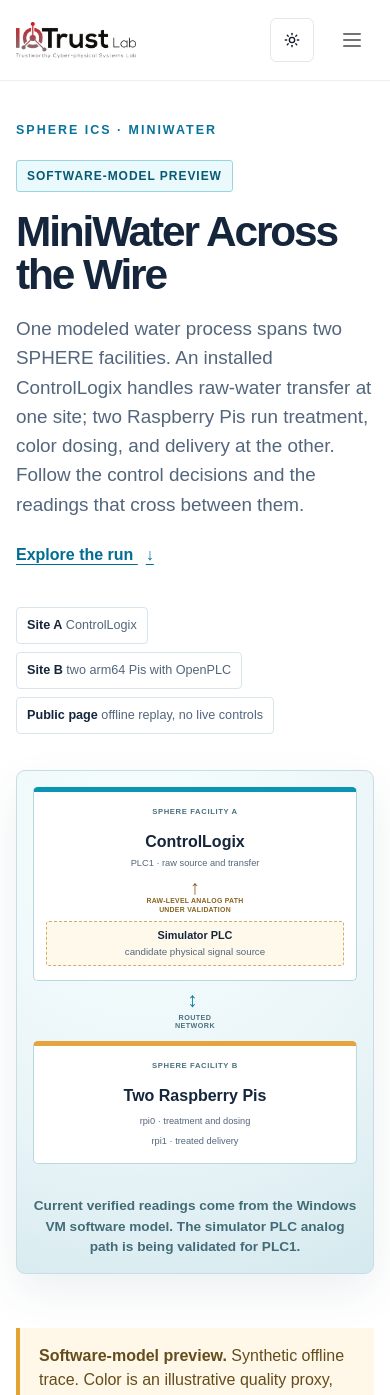
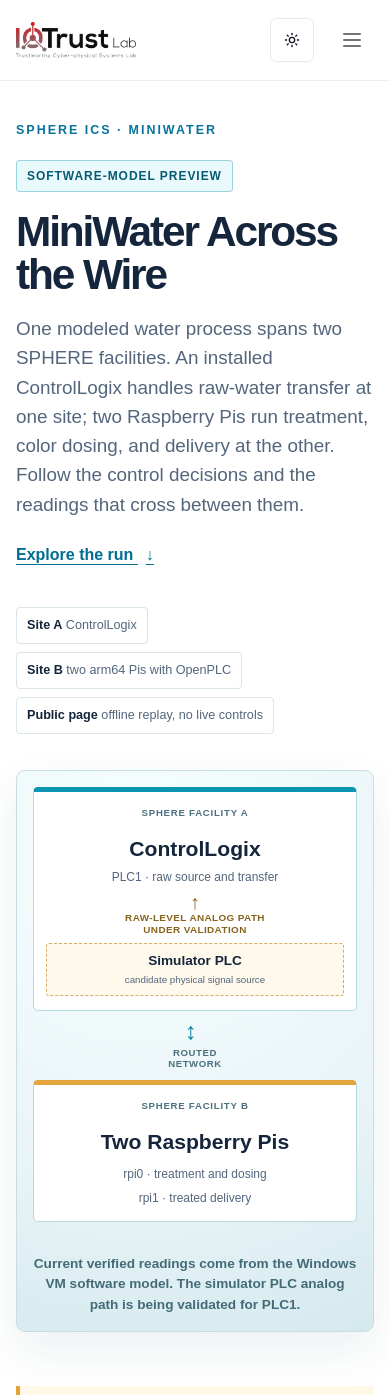
Before and after one commit to iotrustlab/iotrust-web, a Next.js app: page /sphere/miniwater-demo in a window 390 px wide. Shown: the top 1395 px of the page. Built offline with nearby package versions, Linux system fonts and the light colour scheme.

Commit message:
Restore readable mobile diagram labels

```diff
--- a/src/app/sphere/miniwater-demo/replay.module.css
+++ b/src/app/sphere/miniwater-demo/replay.module.css
@@ -206,14 +206,8 @@
   .hero h1 { font-size: 2.65rem; }
   .heroDiagram { grid-template-columns: minmax(0, 1fr); padding: 16px; gap: 10px; }
   .siteColumn { padding: 14px 12px; min-height: 0; }
-  .heroDiagram small { font-size: .48rem; }
-  .heroDiagram strong { font-size: 1rem; }
-  .siteColumn span { font-size: .58rem; }
-  .siteColumn .simulatorRoute { font-size: .43rem; }
-  .simulatorNode { padding: 5px 2px; }
-  .siteColumn .simulatorNode strong { font-size: .68rem; }
-  .siteLink b { font-size: 1.3rem; transform: rotate(90deg); }
-  .siteLink span { font-size: .45rem; }
+  .siteColumn .simulatorRoute { font-size: .62rem; }
+  .siteLink b { font-size: 1.5rem; transform: rotate(90deg); }
   .notice { margin-bottom: 55px; }
   .section { margin-top: 57px; }
   .ruleGrid, .lowerGrid, .decisionGrid, .treatmentCard, .treatmentAlert, .colorReadouts, .historyGrid, .signalPath { grid-template-columns: 1fr; }
```
